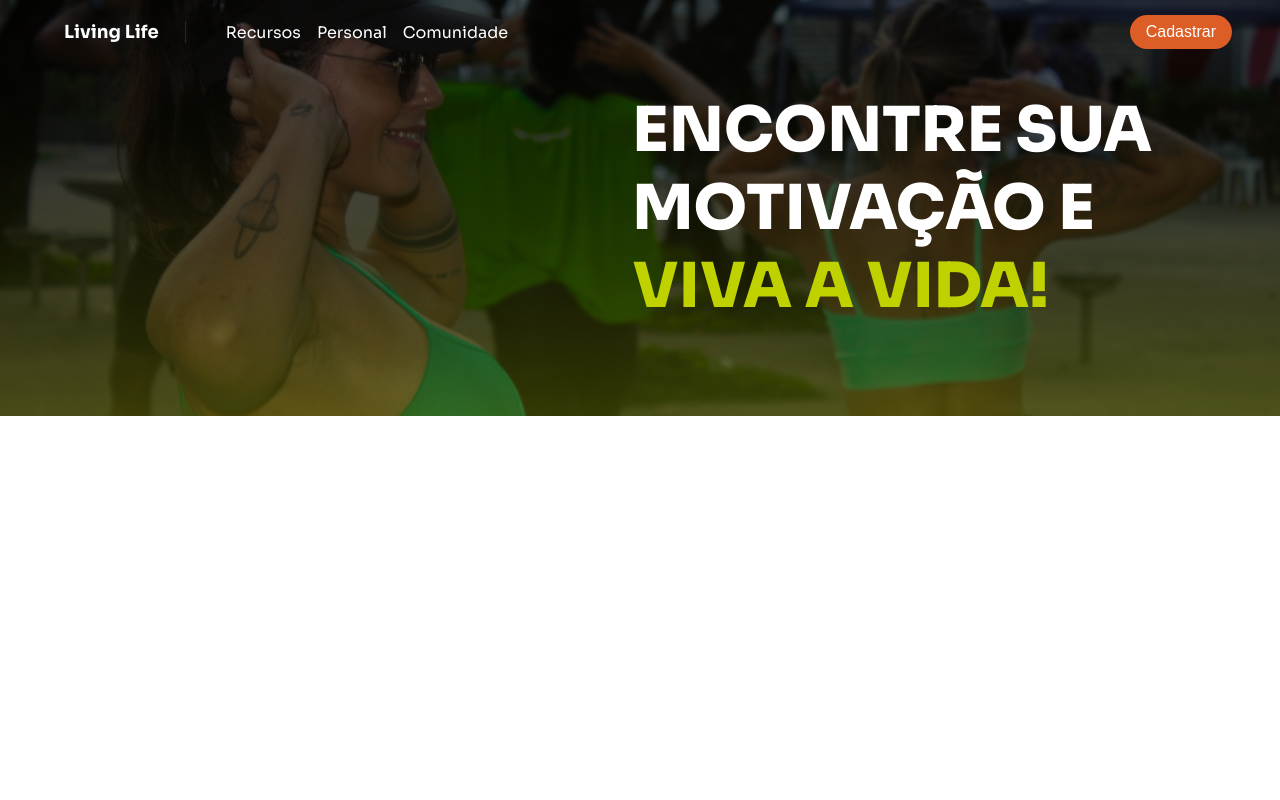
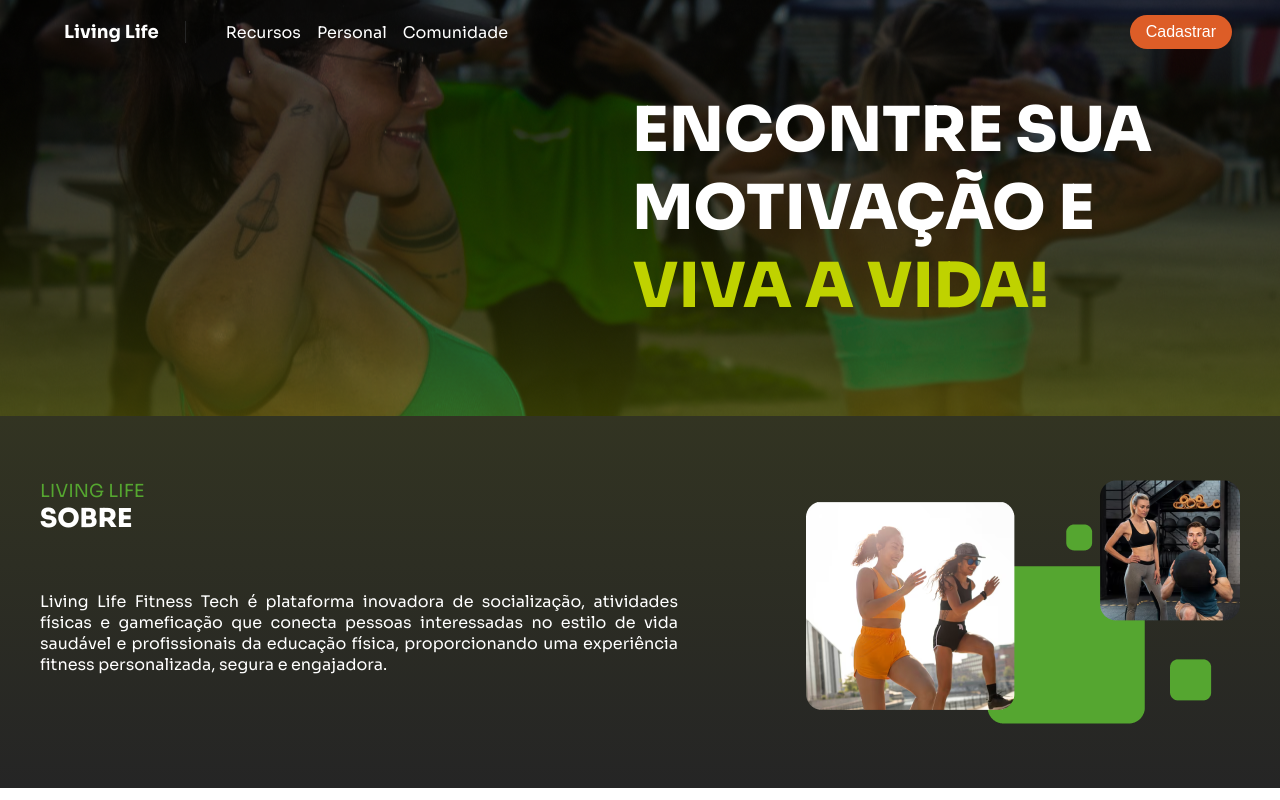
Before and after one commit to Living-Life-PUC/system-livinglifetech, a React (Vite) app: page / in a window 1280 px wide. Built offline with nearby package versions, Linux system fonts and the light colour scheme.

Commit message:
feat: criando seção about

```diff
--- /dev/null
+++ b/src/components/home/About.module.scss
@@ -0,0 +1,34 @@
+@import "../../assets/mixins";
+@import "../../assets/variables";
+
+.about {
+    background-color: #252525;
+    background-image: linear-gradient(0deg, #252525, #BFD20016);
+    color: #fff;
+    padding-top: 4rem;
+    padding-bottom: 4rem;
+
+    h2 {
+        font-weight: 100;
+        color: $primary_green;
+        text-transform: uppercase;
+        font-size: 1.125rem;
+    }
+
+    h1 {
+        font-weight: 800;
+        text-transform: uppercase;
+        font-size: 1.625rem;
+    }
+
+    p {
+        margin-top: 3.5rem;
+        text-align: justify;
+    }
+}
+
+.about_align {
+    display: flex;
+    flex-direction: row;
+    gap: 8rem;
+}
--- /dev/null
+++ b/src/components/home/About.tsx
@@ -0,0 +1,24 @@
+import styles from "./About.module.scss";
+
+function About() {
+  return (
+    <div className={styles.about}>
+      <section className={`container ${styles.about_align}`}>
+        <article>
+          <h2>Living Life</h2>
+          <h1>Sobre</h1>
+          <p>
+            Living Life Fitness Tech é plataforma inovadora de socialização, atividades físicas e
+            gameficação que conecta pessoas interessadas no estilo de vida saudável e profissionais
+            da educação física, proporcionando uma experiência fitness personalizada, segura e
+            engajadora.
+          </p>
+        </article>
+
+        <img src="/public/componente_about.png" alt="Atividades" />
+      </section>
+    </div>
+  );
+}
+
+export default About;
--- a/src/index.scss
+++ b/src/index.scss
@@ -1,6 +1,6 @@
 @import url("https://fonts.googleapis.com/css2?family=Sora:wght@400;700;800&display=swap");
-@import './assets/variables';
-@import './assets/mixins';
+@import "./assets/variables";
+@import "./assets/mixins";
 
 html,
 body {
@@ -8,3 +8,29 @@ body {
   color: $text-color;
   margin: 0rem;
 }
+
+h1, h2, h3, h4, h5, h6 {
+  margin: 0rem;
+}
+
+.container {
+  width: 100%;
+  max-width: 1200px;
+  margin: 0 auto;
+  padding-left: 1rem;
+  padding-right: 1rem;
+}
+
+@media (max-width: 992px) {
+  .container {
+    max-width: 960px;
+  }
+}
+
+@media (max-width: 768px) {
+  .container {
+    max-width: 100%;
+    padding-left: 0.5rem;
+    padding-right: 0.5rem;
+  }
+}
--- a/src/pages/Home.tsx
+++ b/src/pages/Home.tsx
@@ -1,9 +1,13 @@
+import About from "../components/home/About";
 import Banner from "../components/home/Banner";
 
 function Home() {
-    return (
-        <Banner/>
-     );
+  return (
+    <>
+      <Banner />
+      <About />
+    </>
+  );
 }
 
 export default Home;
```
Also changed, not shown: public/componente_about.png (added).
